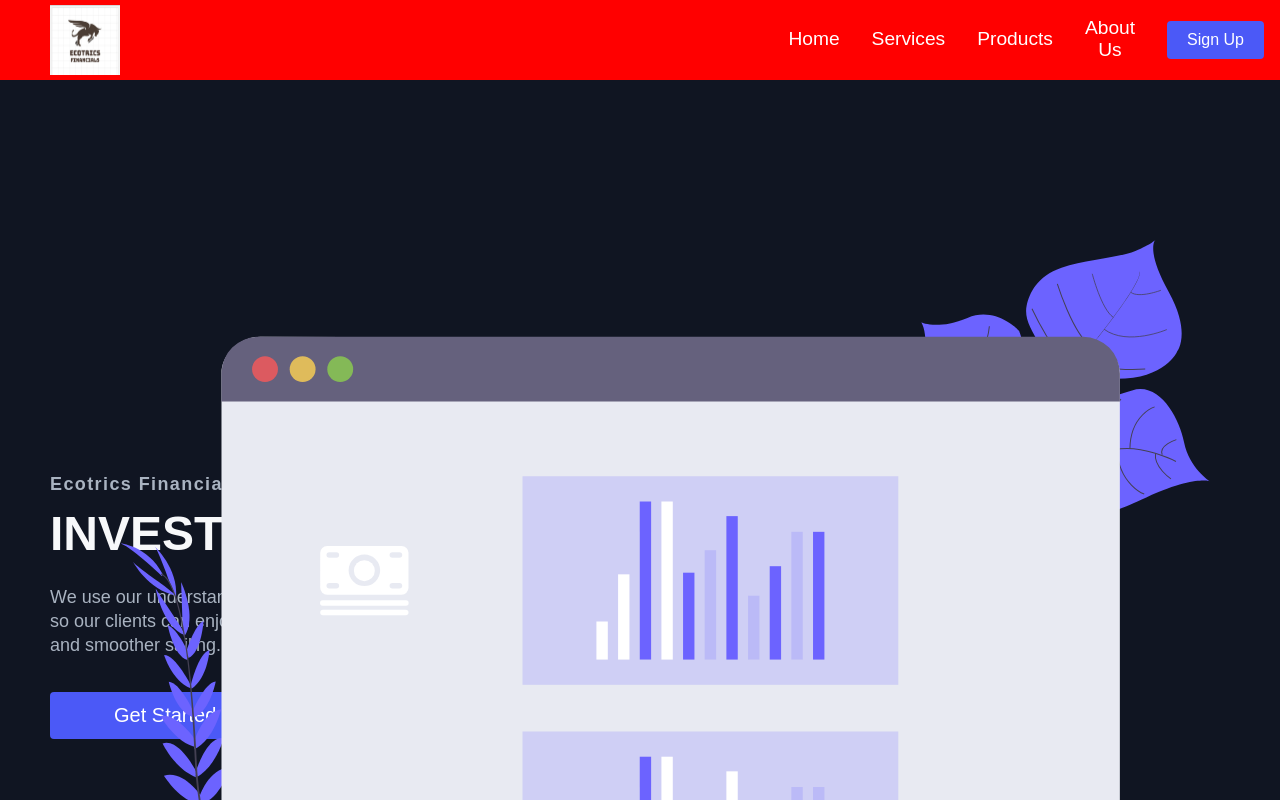
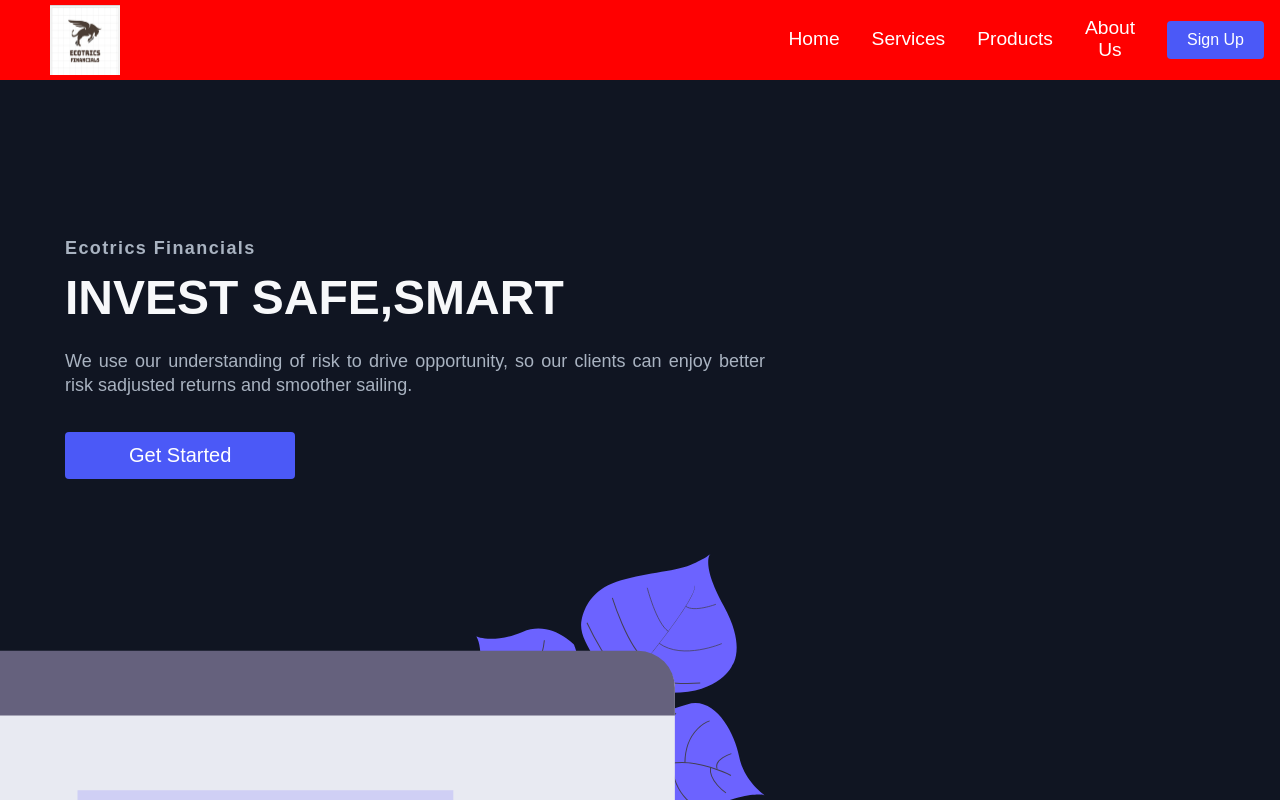
Before and after one commit to fuser312/Ecotrics_Financial, a React (Create React App) app: page / in a window 1280 px wide. Shown: the top 800 px of the page. Built offline with nearby package versions, Linux system fonts and the light colour scheme.

Commit message:
Data files for InfoSection created

```diff
--- a/src/components/infoSection/infoSection.elements.js
+++ b/src/components/infoSection/infoSection.elements.js
@@ -1,9 +1,6 @@
 import styled from 'styled-components';
 
 export const InfoSec = styled.div`
-display: flex;
-flex-direction: row;
-justify-content: space-evenly;
   color: #fff;
   padding: 160px 0;
   background: ${({ lightBg }) => (lightBg ? '#fff' : '#101522')};
@@ -11,9 +8,10 @@ justify-content: space-evenly;
 
 export const InfoRow = styled.div`
   display: flex;
-  margin: 0 -15px -15px -15px;
+  /* margin: 0 -15px -15px -15px; */
   flex-wrap: wrap;
   align-items: center;
+  justify-content: space-between;
   flex-direction: ${({ imgStart }) => (imgStart ? 'row-reverse' : 'row')};
 `;
 
@@ -21,9 +19,7 @@ export const InfoColumn = styled.div`
   margin-bottom: 15px;
   padding-right: 15px;
   padding-left: 15px;
-  flex: 1;
-  max-width: 50%;
-  flex-basis: 50%;
+
   @media screen and (max-width: 768px) {
     max-width: 100%;
     flex-basis: 100%;
@@ -33,7 +29,7 @@ export const InfoColumn = styled.div`
 `;
 
 export const TextWrapper = styled.div`
-  max-width: 540px;
+  max-width: 700px;
   padding-top: 0;
   padding-bottom: 60px;
   @media screen and (max-width: 768px) {
@@ -42,7 +38,7 @@ export const TextWrapper = styled.div`
 `;
 
 export const ImgWrapper = styled.div`
-  max-width: 555px;
+  max-width: 700px;
   display: flex;
   justify-content: ${({ start }) => (start ? 'flex-start' : 'flex-end')};
 `;
@@ -56,7 +52,14 @@ export const TopLine = styled.div`
   margin-bottom: 16px;
 `;
 
-
+export const Img = styled.img`
+  padding-right: 0;
+  border: 0;
+  max-width: 100%;
+  vertical-align: middle;
+  display: inline-block;
+  max-height: 500px;
+`;
 
 export const Heading = styled.h1`
   margin-bottom: 24px;
@@ -67,8 +70,10 @@ export const Heading = styled.h1`
 `;
 
 export const Subtitle = styled.p`
-  max-width: 440px;
+  max-width: 700px;
   margin-bottom: 35px;
   font-size: 18px;
   line-height: 24px;
-  color: ${({ lightTextDesc }) => (lightTextDesc ? '#a9b3c1' : '#1c2237')}`;
+  color: ${({ lightTextDesc }) => (lightTextDesc ? '#a9b3c1' : '#1c2237')};
+  text-align: justify;
+`;
--- a/src/components/infoSection/infoSection.js
+++ b/src/components/infoSection/infoSection.js
@@ -53,6 +53,7 @@ const InfoSection = ({
                       <img src= {img} alt={alt}/>
                   </ImgWrapper>
             </InfoColumn>
+
           </InfoRow>
         </Container>
       </InfoSec>
--- a/src/globalStyles.js
+++ b/src/globalStyles.js
@@ -13,7 +13,7 @@ const GlobalStyle = createGlobalStyle`
 export const Container = styled.div`
     z-index: 1;
     width: 100%;
-    max-width: 1300px;
+    /* max-width: 1300px; */
     /* margin-right: auto; */
     padding-right: 50px;
     padding-left: 50px;
--- a/src/pages/HomePage/Data.js
+++ b/src/pages/HomePage/Data.js
@@ -1,7 +1,6 @@
 export const homeObjOne = {
     lightBg: false,
     primary: true,
-    lightBg: false,
     imgStart: '',
     lightTopLine: true,
     lightTextDesc: true,
@@ -14,3 +13,19 @@ export const homeObjOne = {
     img: require('../../assets/stockProfit2.svg'),
     alt:'Stock Photo of Stock Profit',
 }
+
+export const homeObjTwo = {
+    lightBg: true,
+    primary: true,
+    imgStart: 'start',
+    lightTopLine: false,
+    lightTextDesc: false,
+    buttonLabel: 'Get Started',
+    desccription: 'ECOTRICS Is An Indian Stock Market Trading advisory firm based  in Bangalore To diversify Trading Financial Services In India. A Trading Style,Technical Analysis and Technical Tables Chart Of Your First Trade. ECOTRICS The Trading Platform For Liking It So That You Can Get Understood The Various Modifications Of Trading Financial Investments All Over India. Our 9+ Years of experience, Technology-driven quality research, Easy to follow signals and Proven track record made us the top investment advisory. ECOTRICS aims to change the perception of Trading in people’s minds. We want to establish that Responsible Trading is always rewarding experience.We provide our entrepreneurs, strategic shareholders and venture capital clients with independent advice, empowering them to make informed decisions at all points in the listing process. ',
+    headline: 'INVEST SAFE,SMART',
+    lightText: false,
+    topLine: 'Ecotrics Financials',
+    start:'true',
+    img: require('../../assets/stockProfit.svg'),
+    alt:'Stock Photo of Stock Profit',
+}
--- a/src/pages/HomePage/HomePage.js
+++ b/src/pages/HomePage/HomePage.js
@@ -1,11 +1,12 @@
 import React from 'react'
 import { InfoSection } from '../../components'
-import {homeObjOne} from './Data'
+import {homeObjOne, homeObjTwo} from './Data'
 
 const HomePage = () => {
     return (
         <>
             <InfoSection {...homeObjOne}/>
+            <InfoSection {...homeObjTwo}/>
         </>
     )
 }
```
